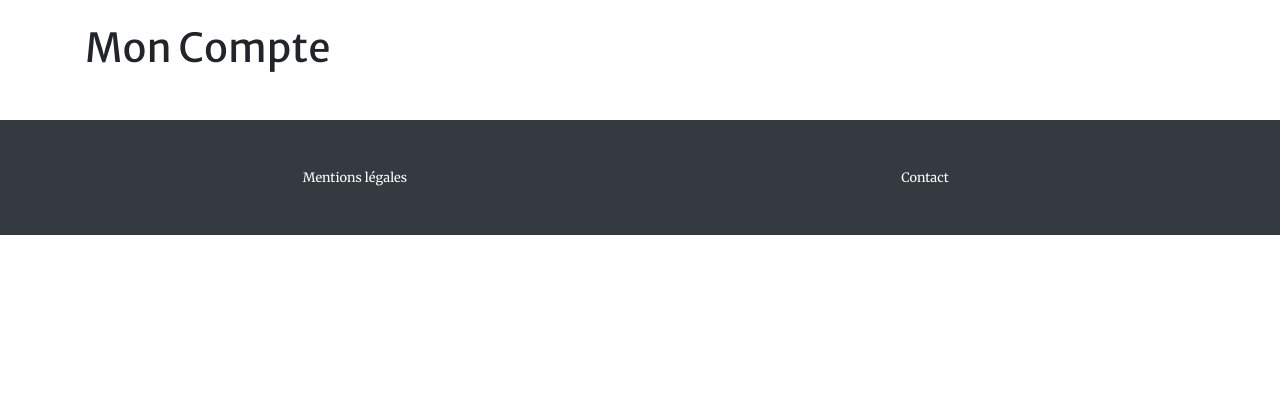
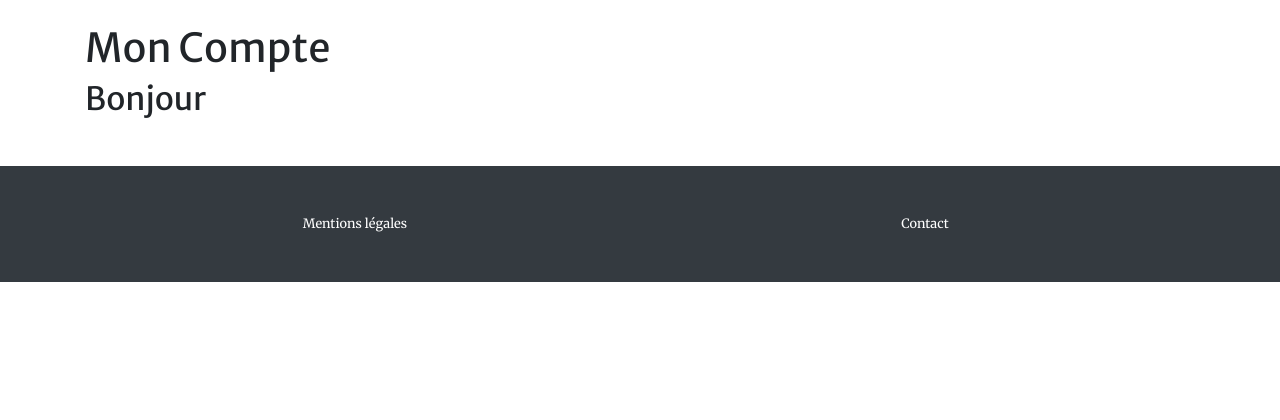
Before and after one commit to erischon/p8_eri_schon, a Django app: page /users/moncompte/ in a window 1280 px wide. Shown: the part 72-492 px from the top of the page. Run offline with Django 3.2, Linux system fonts and the light colour scheme; some libraries are stand-ins or nearby versions.

Commit message:
Update moncompte.html

```diff
--- a/templates/users/moncompte.html
+++ b/templates/users/moncompte.html
@@ -3,6 +3,8 @@
 <div class="container pt-5 mt-5">
 
     <h1>Mon Compte</h1>
+
+    <h2>Bonjour {{ user.username }}</h2>
 
 
 
```
